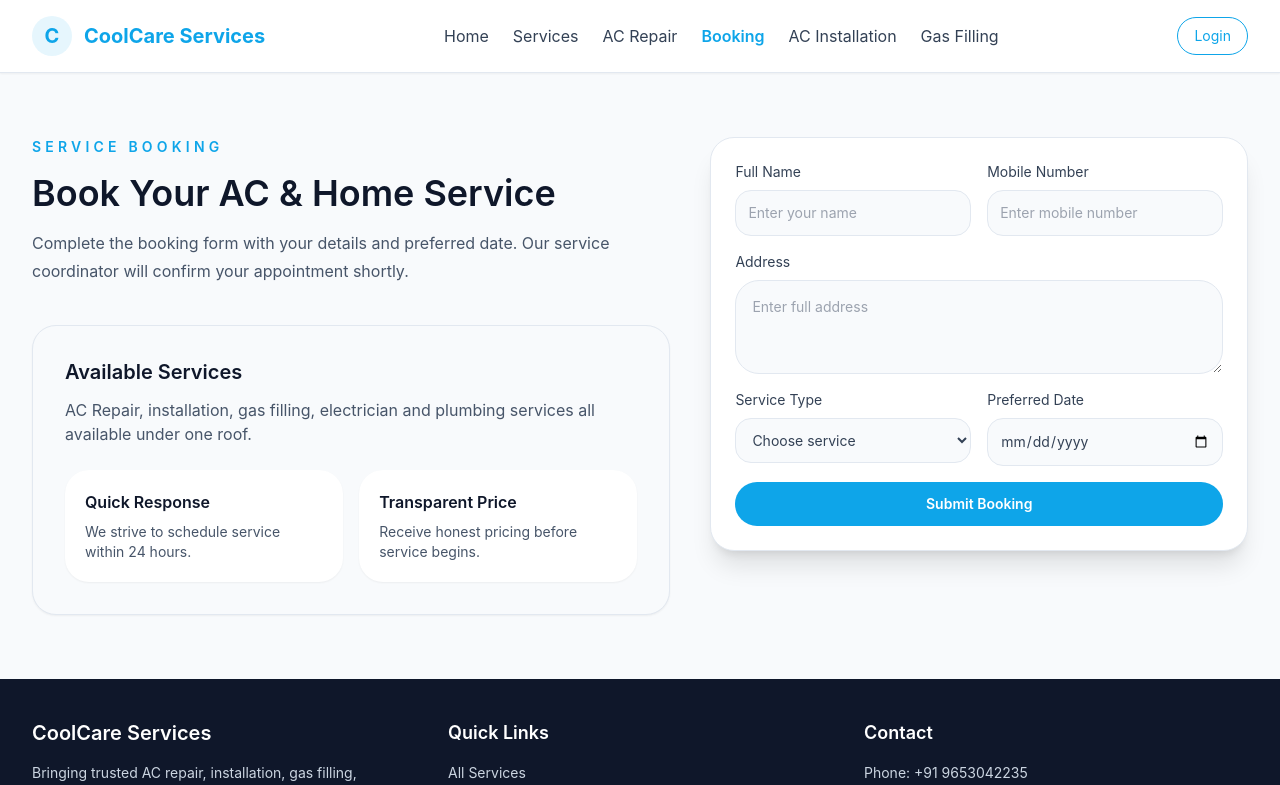
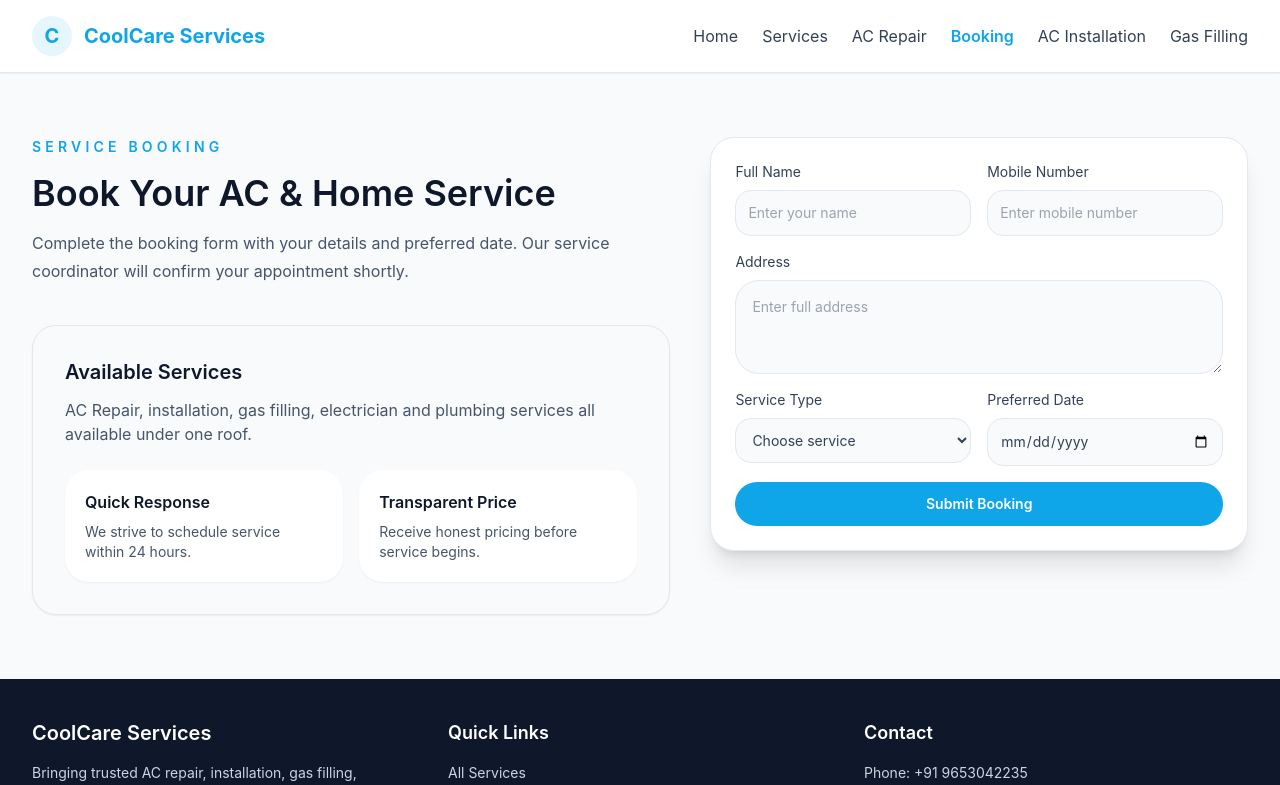
Before and after one commit to kd-2003/Coolcare.Services, a React (Vite) app in the folder client/: page /booking in a window 1280 px wide. Shown: the top 785 px of the page. Built offline with nearby package versions, Linux system fonts and the light colour scheme.

Commit message:
Remove user login/logout section from Navbar
Removed user authentication display from Navbar.

```diff
--- a/client/src/components/Navbar.jsx
+++ b/client/src/components/Navbar.jsx
@@ -37,26 +37,6 @@ function Navbar() {
             Gas Filling
           </NavLink>
         </nav>
-        <div className="flex items-center gap-3">
-          {user ? (
-            <>
-              <span className="hidden sm:inline text-sm text-slate-600">Hello, {user.name}</span>
-              <button
-                onClick={logout}
-                className="rounded-full bg-primary px-4 py-2 text-white text-sm hover:bg-secondary transition"
-              >
-                Logout
-              </button>
-            </>
-          ) : (
-            <Link
-              to="/login"
-              className="rounded-full border border-primary px-4 py-2 text-primary hover:bg-primary/10 transition text-sm"
-            >
-              Login
-            </Link>
-          )}
-        </div>
       </div>
     </header>
   );
```
